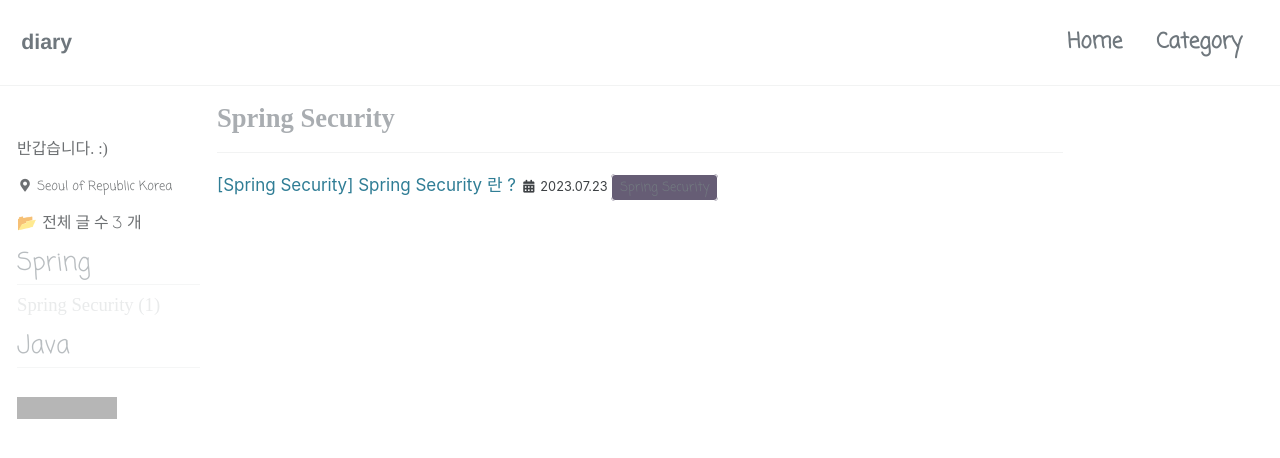
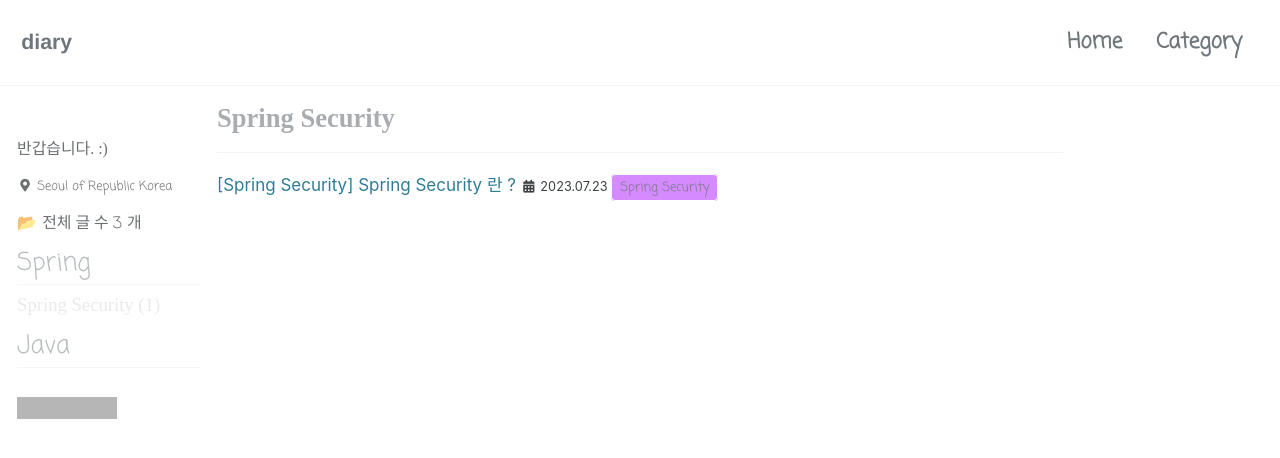
Before and after one commit to laegel123/blog, a Jekyll site: the page built from _pages/categories/spring/category-spring-security.md, in a window 1280 px wide and 900 px high. Shown: the top 458 px of the window. Built offline with Jekyll 4.4.1, drawn with Linux system fonts in a browser that asks for light colours; cached includes are drawn as plain includes; some web fonts are replaced; grey boxes are pictures that could not be loaded.

Commit message:
JVM 게시

```diff
--- a/_sass/minimal-mistakes/_page.scss
+++ b/_sass/minimal-mistakes/_page.scss
@@ -346,7 +346,7 @@ body {
   text-decoration: none;
   border: 1px solid $background-color;
   border-radius: $border-radius;
-  background-color: mix(#D68AFF, #4D5357, 18%);
+  background-color: #D68AFF;
   font-family: $serif;
   color: mix(#fff, $primary-color, 2%);;
 
```
Also changed, not shown: 1 other file.
